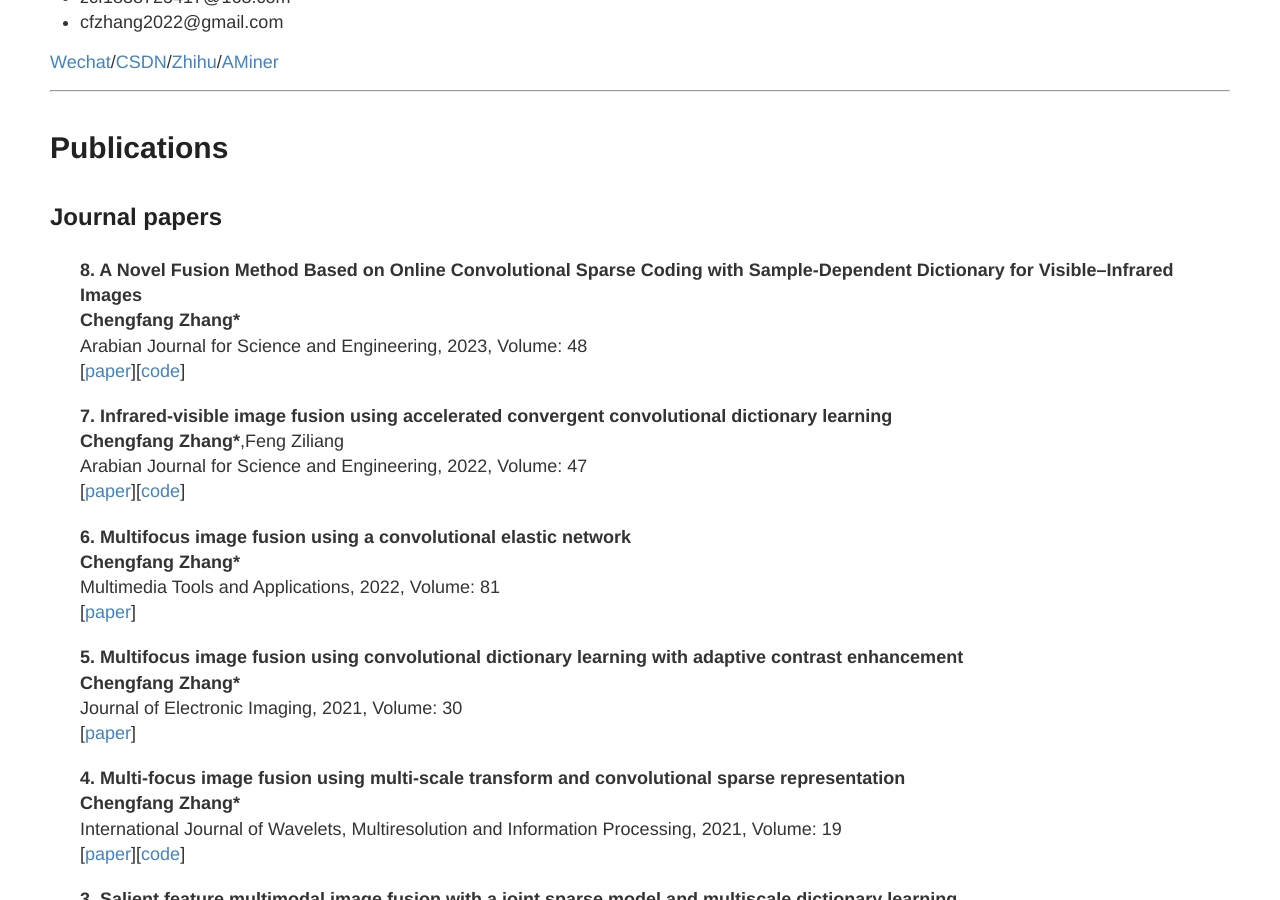
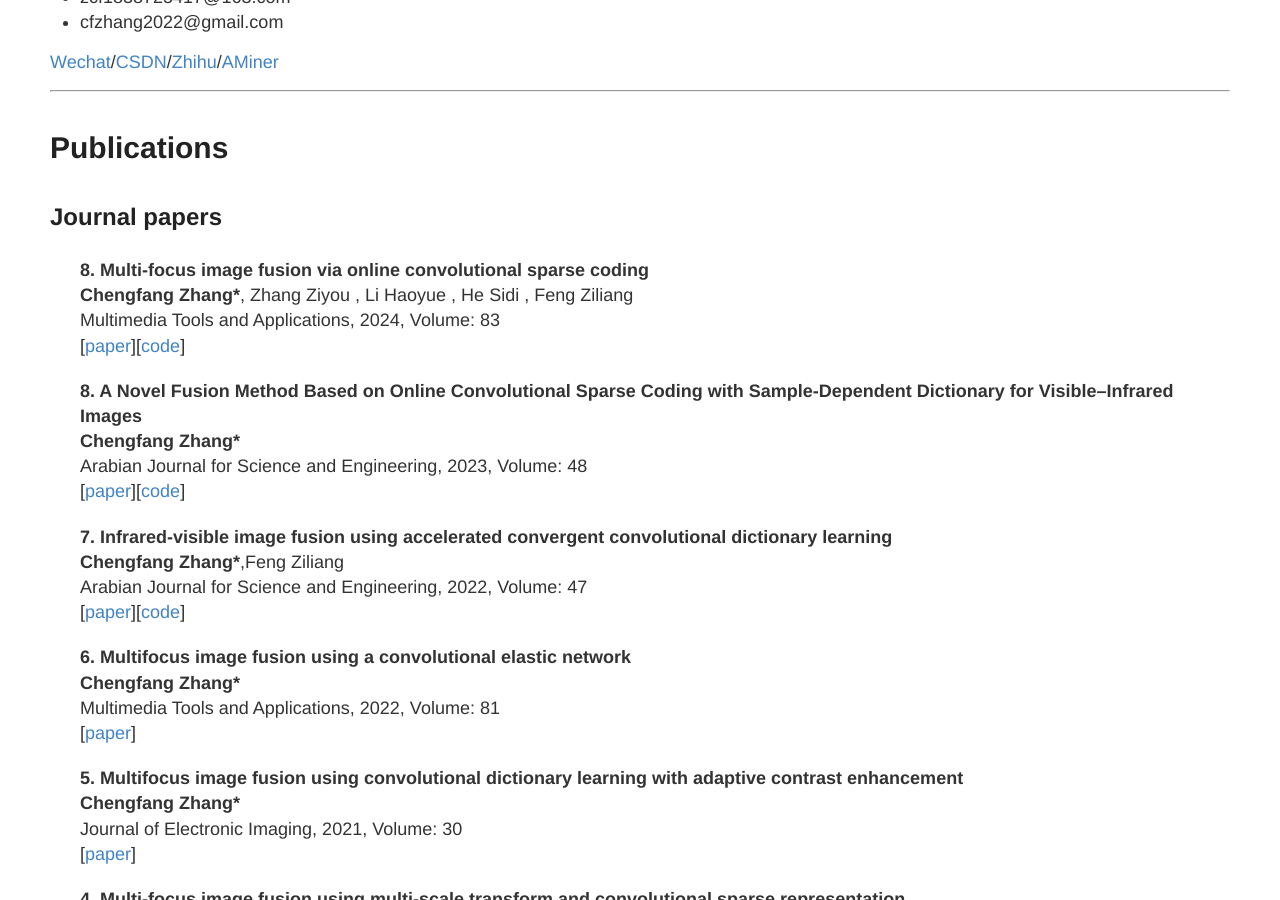
Before and after one commit to ChengfangZhang117/ChengfangZhang117.github.io, a Jekyll site: the page built from index.md, in a window 1280 px wide and 900 px high, scrolled down 604 px. Built offline with Jekyll 4.4.1, drawn with Linux system fonts in a browser that asks for light colours; our own code applies the rules of GitHub Pages for plain Markdown files.

Commit message:
index.md

```diff
--- a/index.md
+++ b/index.md
@@ -23,6 +23,16 @@ I am currently a member at [Intelligent Policing Key Laboratory of Sichuan Provi
 ## Journal papers
 
 <div class="papers-container papers-selected">
+
+
+<div class="publication media paperhi">
+<div class="media-body">
+      <b>8. Multi-focus image fusion via online convolutional sparse coding</b><br>
+      <strong><b>Chengfang Zhang*</b></strong>, Zhang Ziyou , Li Haoyue , He Sidi , Feng Ziliang <br/>
+     Multimedia Tools and Applications, 2024, Volume: 83 <br/>
+ [<a href="https://doi.org/10.1007/s11042-023-15972-z">paper</a>][<a href="https://github.com/ChengfangZhang117/OCSC">code</a>]
+   </div>
+</div>
 
 
 <div class="publication media paperhi">
```
